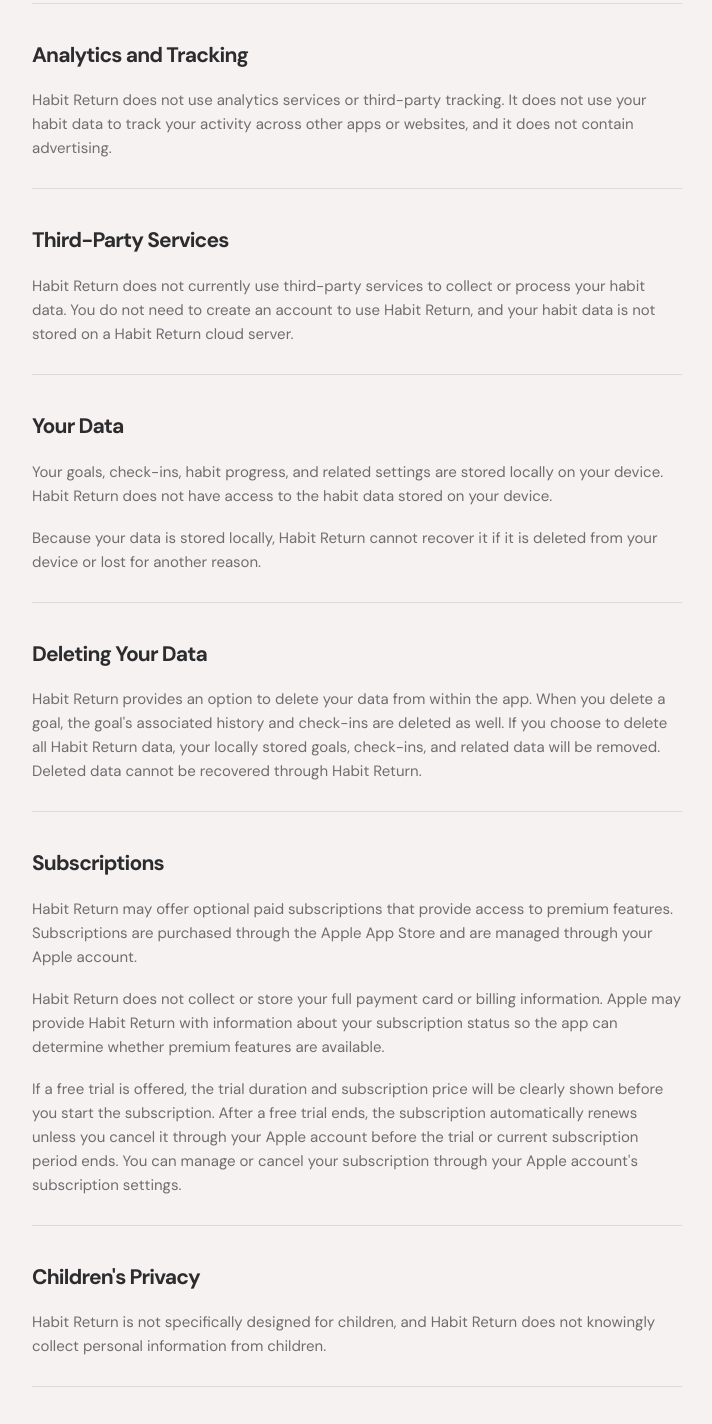
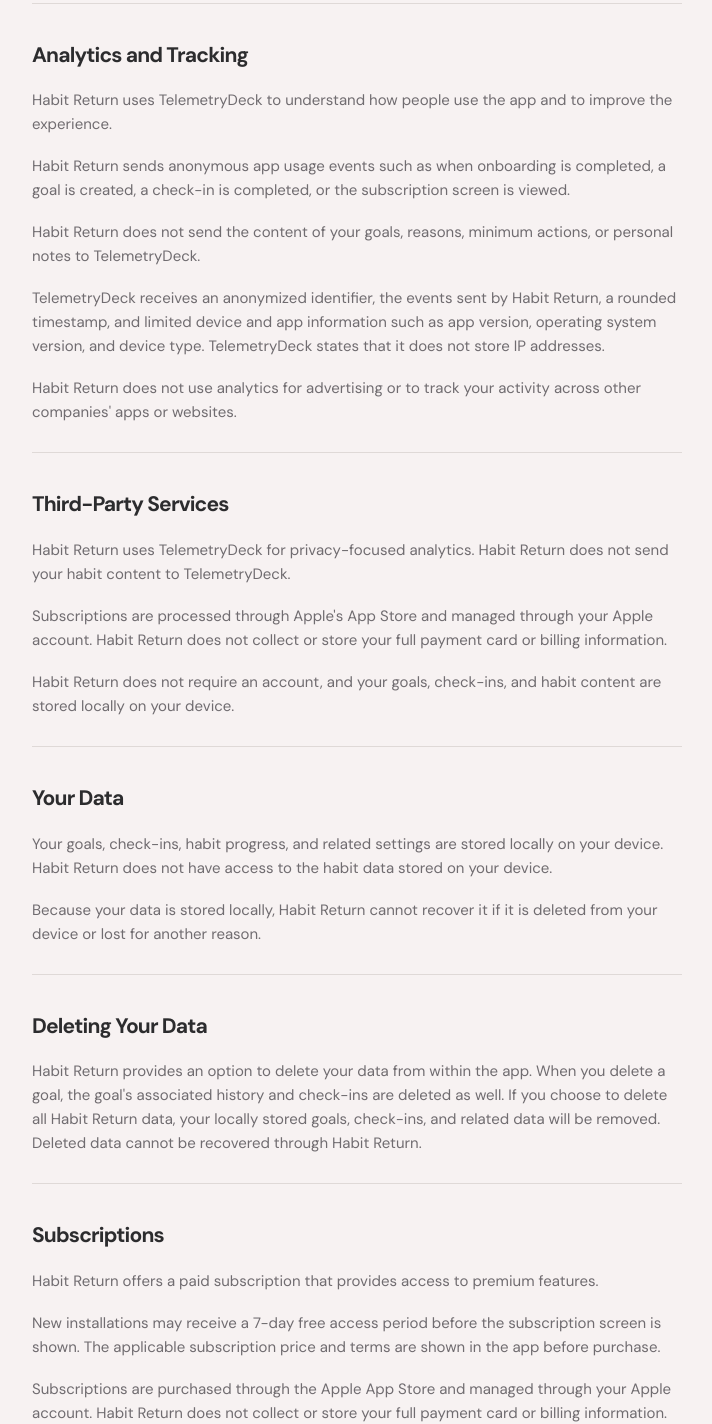
Before and after one commit to buildwithmuzamal/habit-return-website, a plain HTML site: page privacy/index.html in a window 1280 px wide. Shown: the part 1376-2800 px from the top of the page, without its empty margins (333-1045 px from the left). Drawn offline with nearby package versions, Linux system fonts and the light colour scheme; a web font is replaced by a local one.

Commit message:
update privacy policy

```diff
--- a/privacy/index.html
+++ b/privacy/index.html
@@ -29,7 +29,7 @@
         <div class="policy-intro">
             <p class="eyebrow"><span class="eyebrow-dot"></span> Trust, by design</p>
             <h1>Privacy<br /><em>Policy</em></h1>
-            <p class="policy-date">Last updated September 3, 2026</p>
+            <p class="policy-date">Last updated September 17, 2026</p>
         </div>
         <div class="policy-layout">
             <aside class="policy-aside"><span>On this page</span><a href="#stores">Information we store</a><a
@@ -63,15 +63,26 @@
                 </section>
                 <section id="tracking">
                     <h2>Analytics and Tracking</h2>
-                    <p>Habit Return does not use analytics services or third-party tracking. It does not use your habit
-                        data to track your activity across other apps or websites, and it does not contain advertising.
-                    </p>
+                    <p>Habit Return uses TelemetryDeck to understand how people use the app and to improve the
+                        experience.</p>
+                    <p>Habit Return sends anonymous app usage events such as when onboarding is completed, a goal is
+                        created, a check-in is completed, or the subscription screen is viewed.</p>
+                    <p>Habit Return does not send the content of your goals, reasons, minimum actions, or personal notes
+                        to TelemetryDeck.</p>
+                    <p>TelemetryDeck receives an anonymized identifier, the events sent by Habit Return, a rounded
+                        timestamp, and limited device and app information such as app version, operating system
+                        version, and device type. TelemetryDeck states that it does not store IP addresses.</p>
+                    <p>Habit Return does not use analytics for advertising or to track your activity across other
+                        companies' apps or websites.</p>
                 </section>
                 <section>
                     <h2>Third-Party Services</h2>
-                    <p>Habit Return does not currently use third-party services to collect or process your habit data.
-                        You do not need to create an account to use Habit Return, and your habit data is not stored on a
-                        Habit Return cloud server.</p>
+                    <p>Habit Return uses TelemetryDeck for privacy-focused analytics. Habit Return does not send your
+                        habit content to TelemetryDeck.</p>
+                    <p>Subscriptions are processed through Apple's App Store and managed through your Apple account.
+                        Habit Return does not collect or store your full payment card or billing information.</p>
+                    <p>Habit Return does not require an account, and your goals, check-ins, and habit content are stored
+                        locally on your device.</p>
                 </section>
                 <section id="data">
                     <h2>Your Data</h2>
@@ -89,17 +100,15 @@
                 </section>
                 <section id="subscriptions">
                     <h2>Subscriptions</h2>
-                    <p>Habit Return may offer optional paid subscriptions that provide access to premium features.
-                        Subscriptions are purchased through the Apple App Store and are managed through your Apple
-                        account.</p>
-                    <p>Habit Return does not collect or store your full payment card or billing information. Apple may
-                        provide Habit Return with information about your subscription status so the app can determine
-                        whether premium features are available.</p>
-                    <p>If a free trial is offered, the trial duration and subscription price will be clearly shown
-                        before you start the subscription. After a free trial ends, the subscription automatically
-                        renews unless you cancel it through your Apple account before the trial or current subscription
-                        period ends. You can manage or cancel your subscription through your Apple account's
-                        subscription settings.</p>
+                    <p>Habit Return offers a paid subscription that provides access to premium features.</p>
+                    <p>New installations may receive a 7-day free access period before the subscription screen is
+                        shown. The applicable subscription price and terms are shown in the app before purchase.</p>
+                    <p>Subscriptions are purchased through the Apple App Store and managed through your Apple account.
+                        Habit Return does not collect or store your full payment card or billing information.</p>
+                    <p>Apple may provide Habit Return with information about your subscription status so the app can
+                        determine whether premium features are available.</p>
+                    <p>You can manage or cancel your subscription through your Apple account's subscription settings.
+                    </p>
                 </section>
                 <section>
                     <h2>Children's Privacy</h2>
@@ -118,7 +127,7 @@
                         contact:</p>
                     <p><a class="email-link" href="mailto:buildwithmuzamal@gmail.com">buildwithmuzamal@gmail.com ↗</a></p>
                 </section>
-                <div class="policy-signoff"><strong>Habit Return</strong><span>Last updated September 3, 2026</span>
+                <div class="policy-signoff"><strong>Habit Return</strong><span>Last updated September 17, 2026</span>
                 </div>
             </article>
         </div>
```
Also changed, not shown: index.html (+3 -3 lines).
